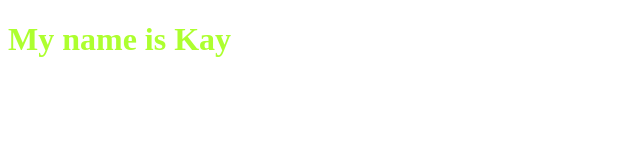
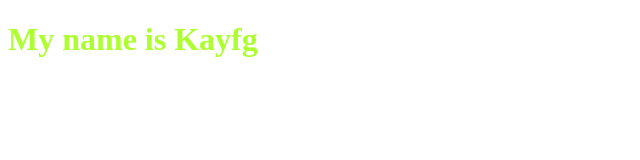
Before and after one commit to Kayzzy/January, a plain HTML site: page index.html in a window 1280 px wide. Shown: the full height of the page, 0-640 px from the left. Drawn offline with Linux system fonts and the light colour scheme.

```diff
--- a/index.html
+++ b/index.html
@@ -8,6 +8,6 @@
     <link rel="stylesheet" href="styles.css" />
   </head>
   <body>
-    <h1>My name is Kay</h1>
+    <h1>My name is Kayfg</h1>
   </body>
 </html>
```
